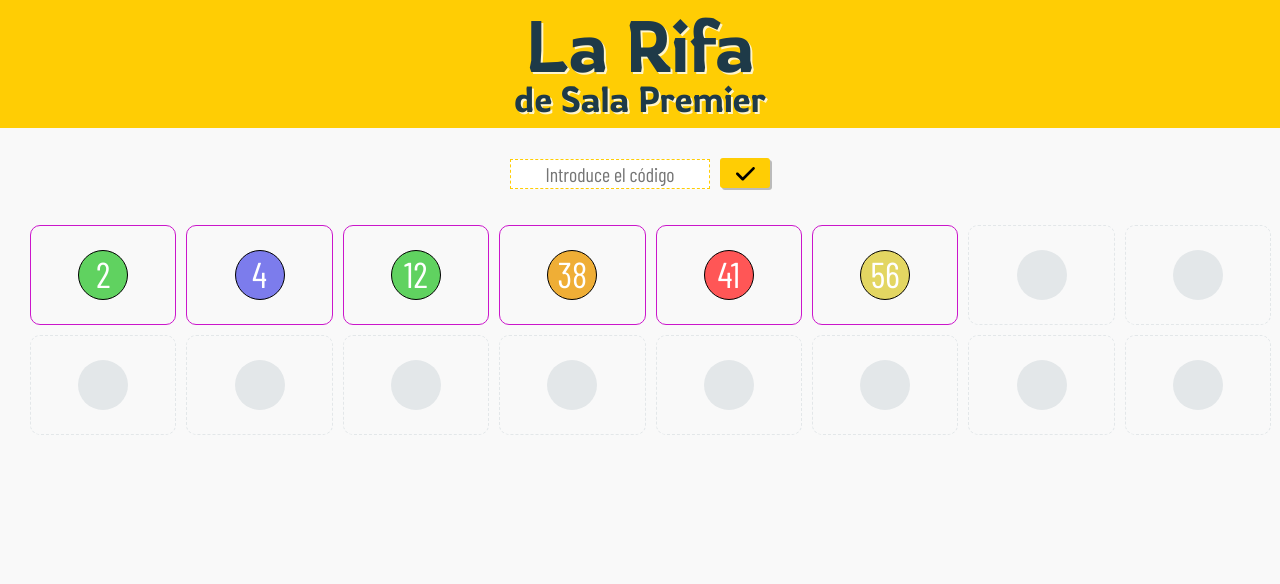
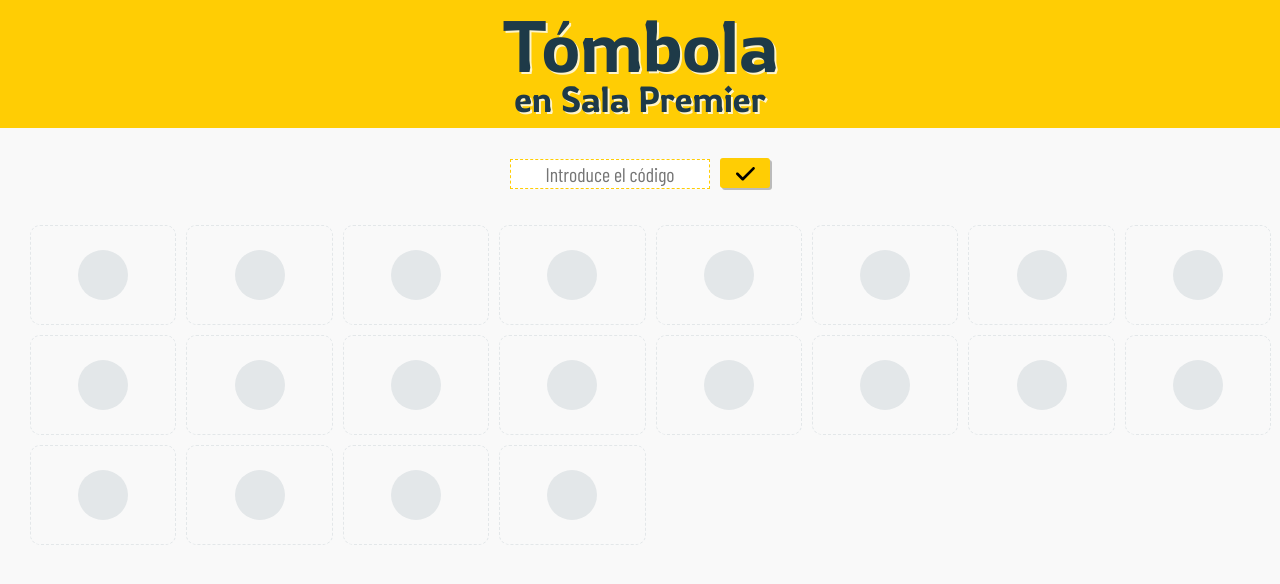
Before and after one commit to domindez/tombola, a React (Create React App) app: page / in a window 1280 px wide. Shown: the top 584 px of the page. Built offline with nearby package versions, Linux system fonts and the light colour scheme.

Commit message:
local storage

```diff
--- a/src/App.tsx
+++ b/src/App.tsx
@@ -6,8 +6,8 @@ import './sass/App.scss'
 function App() {
 	return (
 		<div className='App'>
-			<Header barName='Sala Premier' />
-			<Game barName='Sala Premier'/>
+			<Header bar='Sala Premier' />
+			<Game bar='Sala Premier' />
 		</div>
 	)
 }
--- a/src/components/Game.tsx
+++ b/src/components/Game.tsx
@@ -1,16 +1,22 @@
-import React, { useState } from 'react'
+import React, { useEffect, useState } from 'react'
 import '../sass/Game.scss'
 import CodeForm from './CodeForm'
 import Loading from './Loading'
 import TicketsArea from './TicketsArea'
 
 interface Props {
-	barName: string
+	bar: string
 }
 
-const Game = ({ barName }: Props) => {
+const Game = ({ bar }: Props) => {
+	const [cupons, setCupons] = useState([])
 	const [code, setCode] = useState('')
 	const [loading, setLoading] = useState(false)
+
+	useEffect(() => {
+		localStorage.getItem(`tombola-${bar}-ID`) ??
+			localStorage.setItem(`tombola-${bar}-ID`, String(new Date().getTime()))
+	}, [])
 
 	const sendCode = async (e: React.FormEvent<HTMLFormElement>) => {
 		setLoading(true)
@@ -20,12 +26,11 @@ const Game = ({ barName }: Props) => {
 			headers: {
 				'Content-Type': 'application/json',
 			},
-			body: JSON.stringify({ code, barName }),
+			body: JSON.stringify({ code, bar }),
 		})
 
 		const data = await response.json()
 		setCode('')
-		console.log(code)
 
 		console.log('data :>> ', data)
 		setLoading(false)
@@ -33,13 +38,9 @@ const Game = ({ barName }: Props) => {
 
 	return (
 		<div className='game-container'>
-			<CodeForm
-				sendCode={(e) => sendCode(e)}
-				setCode={setCode}
-				code={code}
-			/>
-			<Loading loading={loading}/>
-			<TicketsArea />
+			<CodeForm sendCode={(e) => sendCode(e)} setCode={setCode} code={code} />
+			<Loading loading={loading} />
+			<TicketsArea cupons={cupons} />
 		</div>
 	)
 }
--- a/src/components/Header.tsx
+++ b/src/components/Header.tsx
@@ -2,16 +2,16 @@ import React from 'react'
 import '../sass/Header.scss'
 
 interface Props {
-	barName: string
+	bar: string
 }
 
-const Header = ({ barName }: Props) => {
+const Header = ({ bar }: Props) => {
 	return (
 		<>
 			<div className='header'>
 				<h1>
-					La Rifa
-					<span className='header__small'>de {barName}</span>
+					Tómbola
+					<span className='header__small'>en {bar}</span>
 				</h1>
 			</div>
 		</>
--- a/src/components/TicketsArea.tsx
+++ b/src/components/TicketsArea.tsx
@@ -2,30 +2,25 @@ import React from 'react'
 import Ticket from './Ticket'
 import '../sass/TicketsArea.scss'
 
-const TicketsArea = () => {
+interface Props {
+	cupons: Array<number>
+}
 
-
+const TicketsArea = ({ cupons }: Props) => {
+	const PLACEHOLDER_NUM = 20
 
 	return (
 		<div className='tickets-area'>
-			<Ticket ticketNumber={2} />
-			<Ticket ticketNumber={4} />
-			<Ticket ticketNumber={12} />
-			<Ticket ticketNumber={38} />
-			<Ticket ticketNumber={41} />
-			<Ticket ticketNumber={56} />
-			<Ticket ticketNumber={''} />
-			<Ticket ticketNumber={''} />
-			<Ticket ticketNumber={''} />
-			<Ticket ticketNumber={''} />
-			<Ticket ticketNumber={''} />
-			<Ticket ticketNumber={''} />
-			<Ticket ticketNumber={''} />
-			<Ticket ticketNumber={''} />
-			<Ticket ticketNumber={''} />
-			<Ticket ticketNumber={''} />
+			{cupons.length >= PLACEHOLDER_NUM
+				? cupons.map((cupon, index) => {
+					return <Ticket key={index} ticketNumber={cupon} />
+				})
+				: [...cupons, ...Array(PLACEHOLDER_NUM - cupons.length).fill('')].map(
+					(cupon, index) => {
+						return <Ticket key={index} ticketNumber={cupon} />
+					}
+				)}
 		</div>
 	)
 }
-
 export default TicketsArea
```
